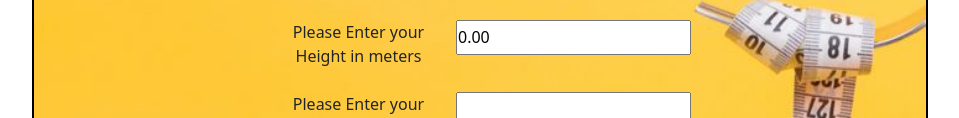
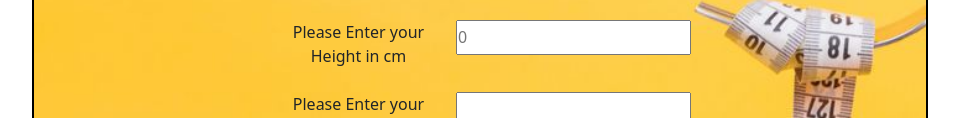
Before and after one commit to GregoryG0ld/simple-bmi-calculator, a website: page index.html in a window 1280 px wide. Shown: the part 370-488 px from the top of the page, without its empty margins (160-1119 px from the left). Drawn offline with nearby package versions, Linux system fonts and the light colour scheme.

Commit message:
Update index.html

```diff
--- a/index.html
+++ b/index.html
@@ -23,8 +23,8 @@
 
 
          <div class="d-grid gap-2 d-sm-flex justify-content-sm-center">
-            <label for="height">Please Enter your Height in meters</label>
-            <input type="number" step='0.01' value='0.00' placeholder='0.00' class="height-input">
+            <label for="height">Please Enter your Height in cm</label>
+            <input type="number" step='0.01' placeholder='0' class="height-input">
 
          </div>
 
```
